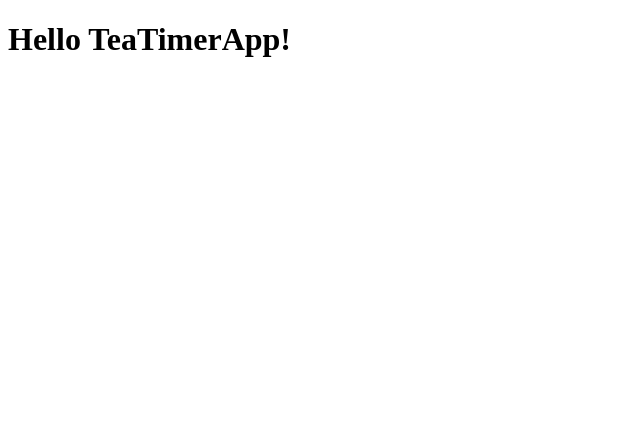
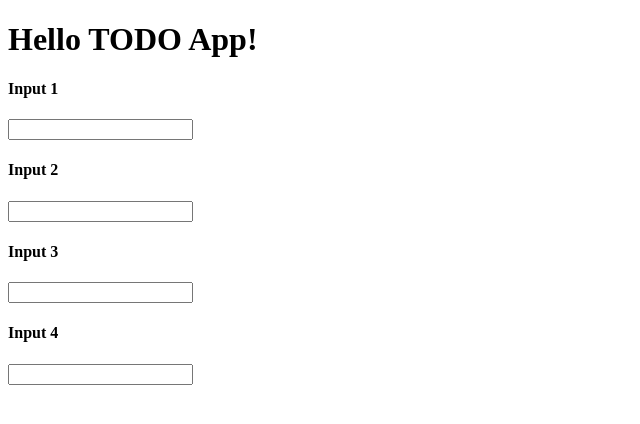
Before and after one commit to s0k0/Javascript, a website: page index.html in a window 1280 px wide. Shown: the whole page, without its empty margins (0-640 px from the left). Drawn offline with Linux system fonts and the light colour scheme.

Commit message:
created src folder with scripts and style, add .js for function, implemented 4 inputs with different behaviour for homework

```diff
--- a/index.html
+++ b/index.html
@@ -2,9 +2,34 @@
 <html lang="en">
 <head>
     <meta charset="UTF-8">
-    <title>TeaTimerApp</title>
+    <title>MyTodoApp</title>
+    <link rel="stylesheet" href="https://fonts.googleapis.com/icon?family=Material+Icons">
 </head>
 <body>
-<h1>Hello TeaTimerApp!</h1>
+<h1>Hello TODO App!</h1>
+<div>
+    <h4>Input 1</h4>
+    <form action="#" >
+        <input type="text" id="input1" onkeypress="inputOne(event)" value="">
+    </form>
+    <h4>Input 2</h4>
+    <div>
+        <input type="text" id="input2" onkeyup="inputTwo()">
+    </div>
+    <div id="output2"></div>
+    <h4>Input 3</h4>
+    <div>
+        <input type="text" id="input3" onkeypress="inputThree(event)" value=""><br>
+        <ul id="output3">
+        </ul>
+    </div>
+    <h4>Input 4</h4>
+    <div>
+        <input type="text" id="input4"onkeypress="inputFour(event)" value=""><br>
+        <ul id="output4">
+        </ul>
+    </div>
+</div>
+    <script type='text/javascript' src="src/scripts/tutorialApp.js"></script>
 </body>
 </html>
--- /dev/null
+++ b/src/scripts/tutorialApp.js
@@ -0,0 +1,57 @@
+/**
+ * Created by skolbe on 16.05.16.
+ */
+function inputOne(e) {
+    // if enter pressed and not empty input
+     if(e.keyCode === 13 && /\S/.test(document.getElementById("input1").value)){
+         alert(document.getElementById("input1").value);
+
+         document.getElementById("input1").value = "";
+    }
+    return false;
+}
+function inputTwo() {
+    var input2 = document.getElementById("input2").value;
+    document.getElementById("output2").innerHTML = input2;
+}
+function inputThree(e) {
+    var input3 = document.getElementById("input3").value;
+    //if enter pressed and not empty input
+    if(e.keyCode === 13 && /\S/.test(input3)){
+        //create bullet point with input
+        var list = document.createElement("li");
+        var node = document.createTextNode(input3);
+        list.appendChild(node);
+
+        // add bullet point to output div
+        var element = document.getElementById("output3");
+        element.appendChild(list);
+
+        document.getElementById("input3").value = "";
+    }
+}
+function inputFour(e) {
+    var input4 = document.getElementById("input4").value;
+    //if enter pressed and not empty input
+    if(e.keyCode === 13 && /\S/.test(input4)){
+        //create bullet point with input
+        var list = document.createElement("li");
+        var node = document.createTextNode(input4);
+        list.appendChild(node);
+
+        //create x icon which removes parent onclick and add to bullet point
+        var delOpt = document.createElement("i");
+        delOpt.onclick = function() {this.parentNode.parentNode.removeChild(list);}
+        delOpt.setAttribute("class","material-icons");
+        delOpt.setAttribute("style","vertical-align: bottom; font-size: 100%;");
+        var x = document.createTextNode("close");
+        delOpt.appendChild(x);
+        list.appendChild(delOpt);
+
+        // add bullet point with x icon to output div
+        var element = document.getElementById("output4");
+        element.appendChild(list);
+
+        document.getElementById("input4").value = "";
+    }
+}
```
